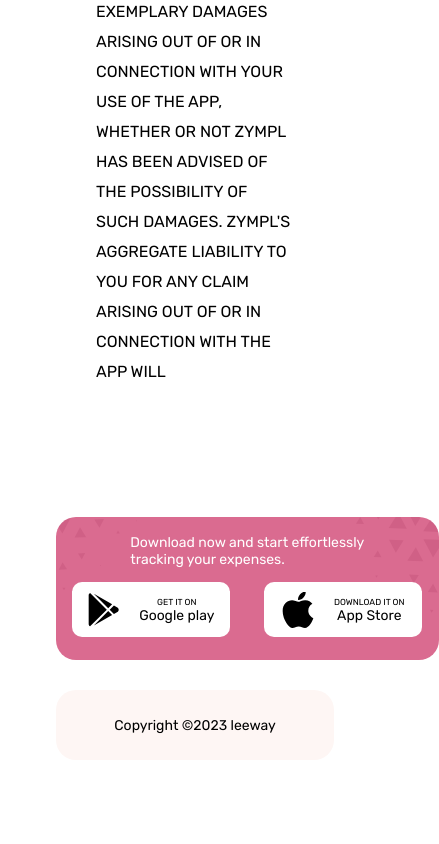
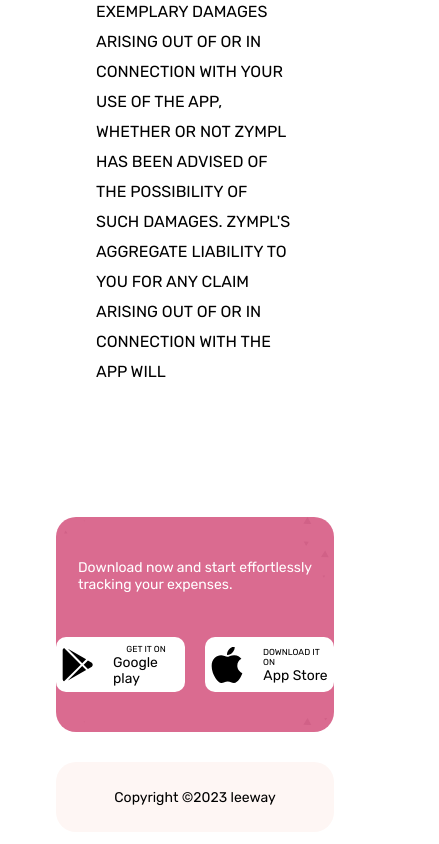
Before and after one commit to muggleworks/leeway-website, a plain HTML site: page public/terms-and-conditions.html in a window 390 px wide. Shown: the part 5252-6096 px from the top of the page, 439 px wide, since content can reach past the window. Before the commit the page ends 6050 px from the top, so only its background shows below. Drawn offline with Linux system fonts and the light colour scheme.

Commit message:
media-queries

```diff
--- a/public/styles.css
+++ b/public/styles.css
@@ -342,16 +342,22 @@
 
 @media screen and (max-width: 600px) {
   .download-section {
-    width: 350px;
-    height: 140px;
+    width: 100%;
     display: block;
-    padding-left: 16.29px;
-    padding-right: 16.29px;
-    padding-top: 3px;
+    padding-top: 14px;
   }
 
   .download-content {
     display: block;
+    padding-top: 14px;
+  }
+
+  .download-buttons {
+    display: flex;
+    justify-content: center;
+    align-items: center;
+    padding-top: 30px;
+    gap: 20px;
   }
 
   .download-content p {
@@ -359,7 +365,6 @@
     display: flex;
     justify-content: center;
     align-items: center;
-
   }
 
   .download-button p {
```
